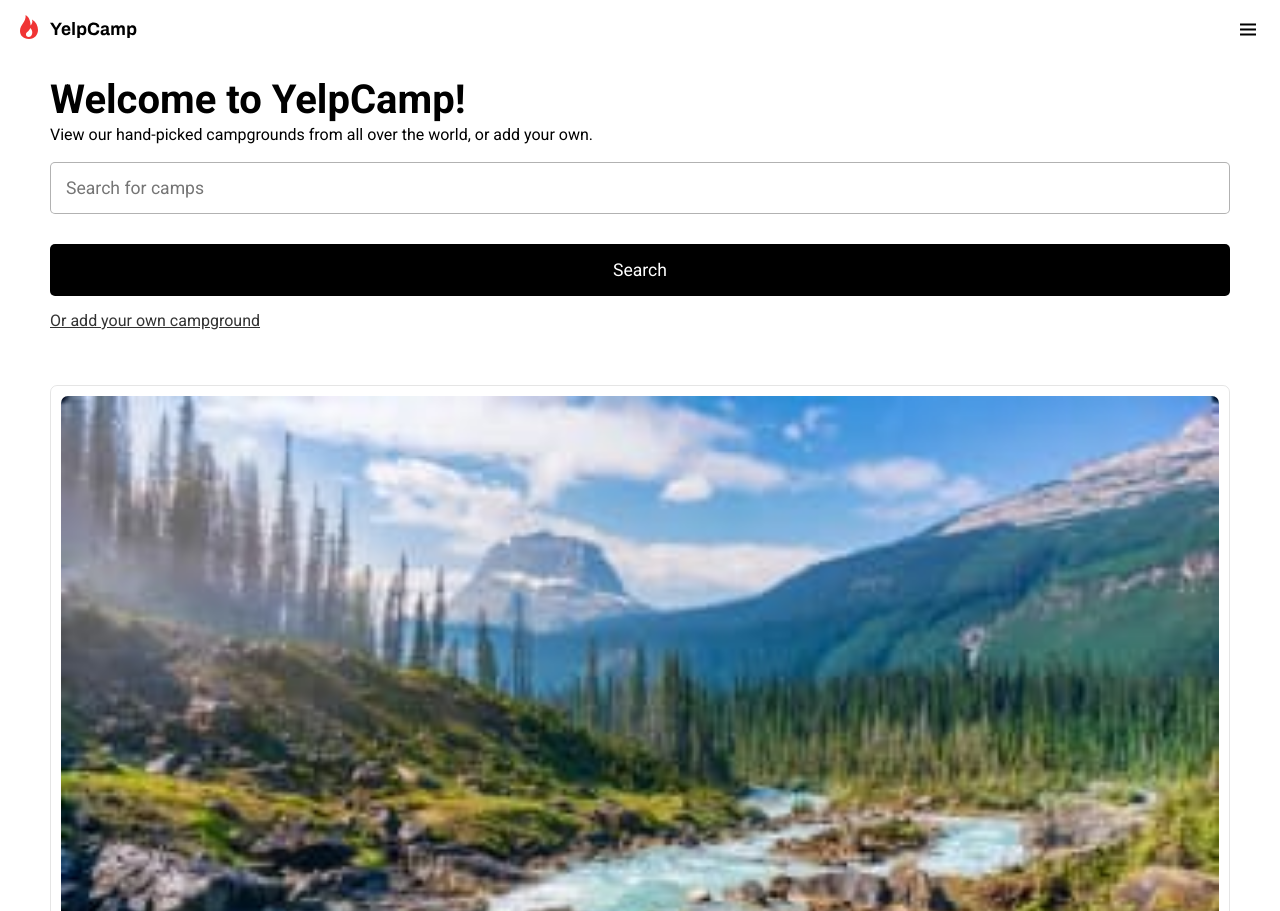
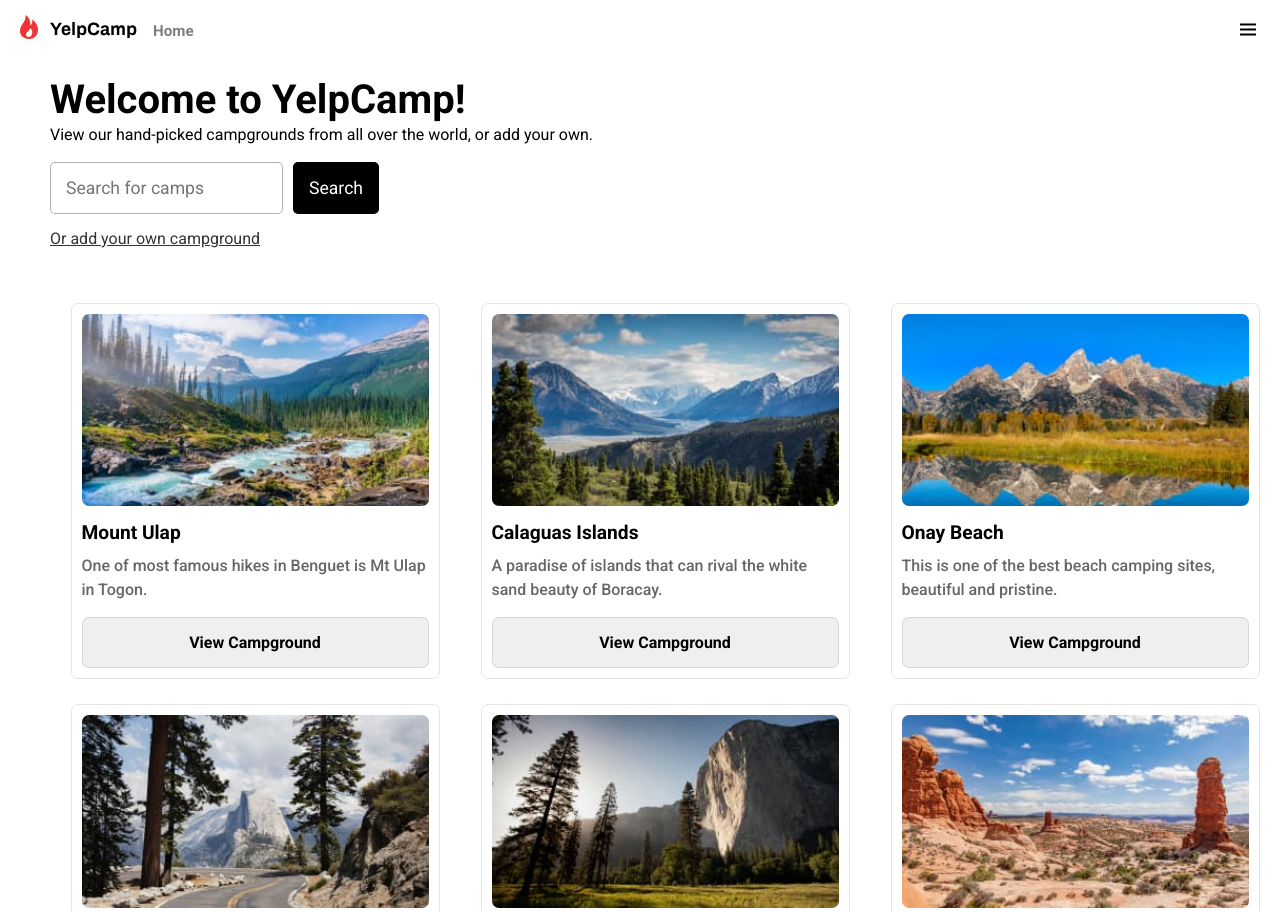
Before and after one commit to Davidealmeidac/yelpcamp-page, a plain HTML site: page campgrounds.html in a window 1280 px wide. Shown: the top 911 px of the page. Drawn offline with nearby package versions, Linux system fonts and the light colour scheme.

Commit message:
Media querie 768px

```diff
--- a/campgrounds.html
+++ b/campgrounds.html
@@ -26,6 +26,7 @@
                     </svg>
                 </a>
             </div>
+            <a id="home" href="index.html">Home</a>
             <div id="menu">
                 <div id="menu-icon">
                     <i class='bx bx-menu'></i>
@@ -35,11 +36,14 @@
         <main>
             <h1>Welcome to YelpCamp!</h1>
             <p>View our hand-picked campgrounds from all over the world, or add your own.</p>
+            <form>
                 <input type="search" name="scamps" id="scamps" placeholder="Search for camps">
                 <button>Search</button>
+            </form>
             <a href="#">Or add your own campground</a>
         </main>
 
+        <div id="camps">
             <div class="camp-container">
                 <img src="Assets/Camp Images/Compressed Images/Mount Ulap.jpg">
                 <h2>Mount Ulap</h2>
@@ -76,6 +80,7 @@
                 <p>This is one of the best beach camping sites, beautiful and pristine.</p>
                 <button><a href="#">View Campground</a></button>
             </div>
+        </div>
         <footer>
             <div id="logo">
                 <svg width="118" height="27" viewBox="0 0 118 27" fill="none" xmlns="http://www.w3.org/2000/svg">
--- a/styles/campgrounds.css
+++ b/styles/campgrounds.css
@@ -19,6 +19,10 @@ nav {
     padding: 15px 20px 30px 20px;
 }
 
+#home {
+    display: none;
+}
+
 nav i {
     font-size: 1.5em;
     cursor: pointer;
@@ -36,6 +40,11 @@ main h1 {
 
 main p {
     line-height: 1.5em;
+}
+
+main form {
+    display: flex;
+    flex-direction: column;
 }
 
 main #scamps {
@@ -120,3 +129,50 @@ margin-bottom: 15px;
 footer {
     margin: 30px 20px;
 }
+
+@media screen and (min-width: 768px) {
+    #home {
+        display: block;
+        margin-right: auto;
+        margin-left: 15px;
+        text-decoration: none;
+        font-weight: 600;
+        font-size: .95em;
+        color: rgba(0, 0, 0, 0.5);
+    }
+
+    main {
+        max-width: 45%;
+    }
+
+    main form {
+        flex-direction: row;
+    }
+
+    main #scamps {
+        max-width: 60%;
+        margin-right: 10px;
+    }
+
+    main button {
+        max-width: 30%;
+    }
+
+    #camps {
+        display: flex;
+        flex-wrap: wrap;
+        justify-content: space-around;
+        margin-left: 50px;
+    }
+
+    .camp-container {
+        max-width: 30%;
+        margin-left: 0px;
+        margin-right: 0px;
+    }
+
+    .camp-container button {
+        margin-top: auto;
+    }
+
+}
```
Lines whose indentation alone changed are shown as unchanged.
